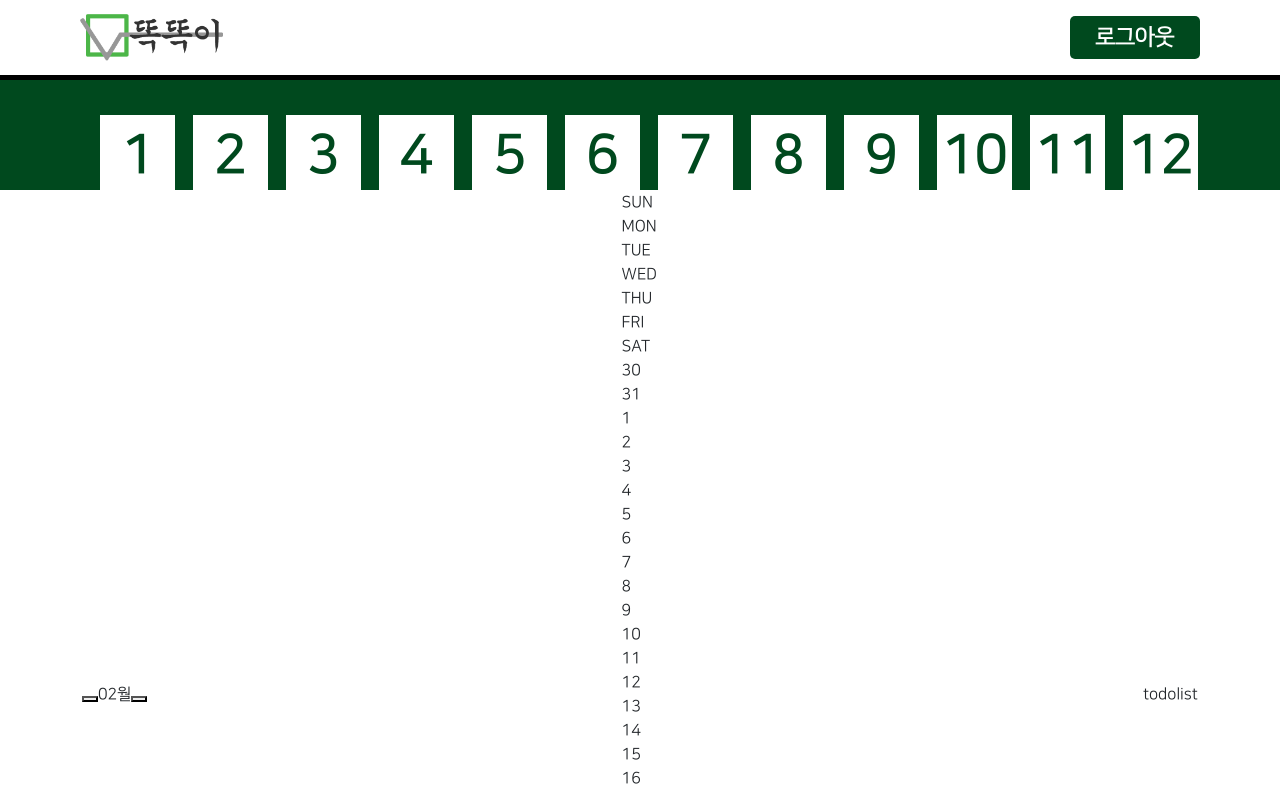
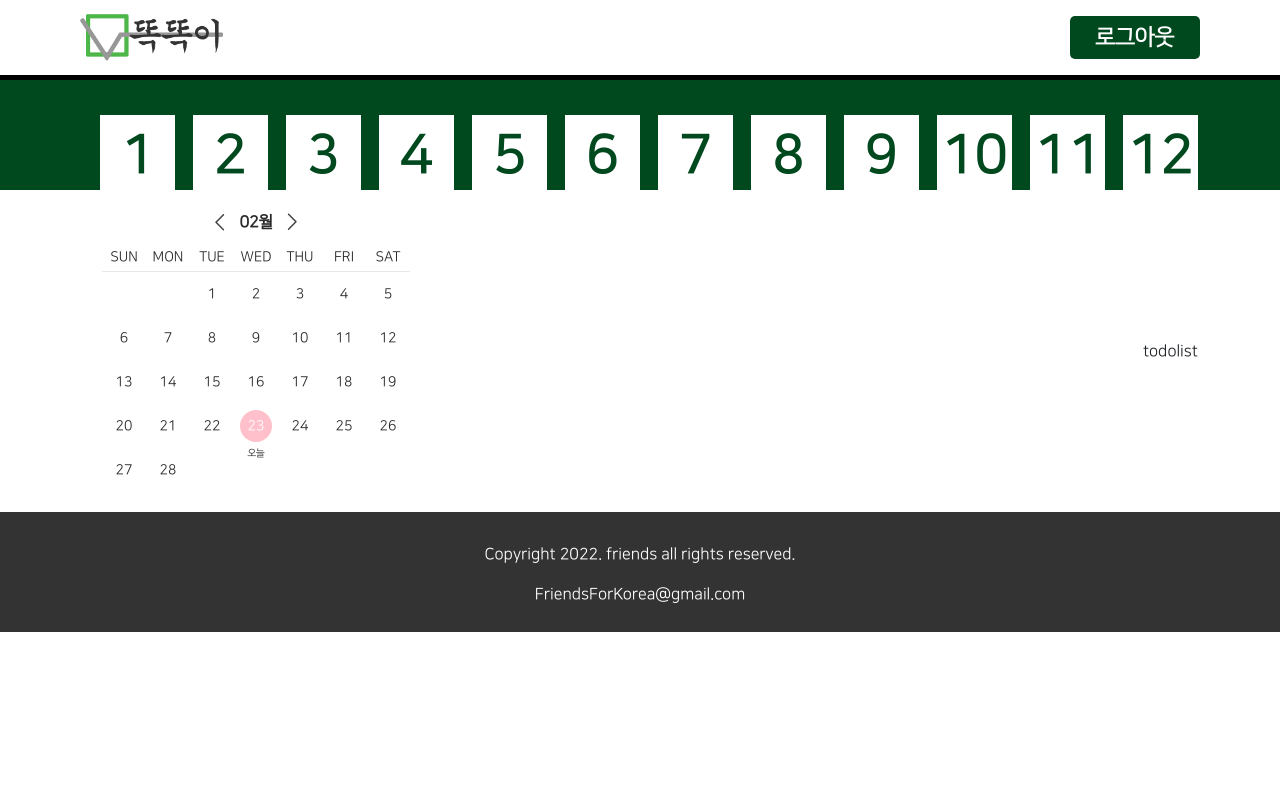
Before and after one commit to EunSungMoon/smarty, a React (Create React App) app: page /smarty in a window 1280 px wide. Shown: the top 794 px of the page. Built offline with nearby package versions, Linux system fonts and the light colour scheme.

Commit message:
캘린더 디자인

```diff
--- a/src/App.tsx
+++ b/src/App.tsx
@@ -5,6 +5,7 @@ import Header from './Components/layout/Header';
 import Footer from './Components/layout/Footer';
 import LoginJoin from './Pages/LoginJoin';
 import Board from './Components/layout/Board';
+import Month from "./Components/calendar/Month";
 
 function App() {
   return (
@@ -17,6 +18,7 @@ function App() {
             </Route>
             <>
               <Header />
+              <Month />
               <Route path='/smarty'>
                 <Board />
               </Route>
--- a/src/Components/calendar/Calendar.tsx
+++ b/src/Components/calendar/Calendar.tsx
@@ -24,7 +24,7 @@ const Calendar = () => {
 
     for (let week = startWeek; week <= endWeek; week++) {
       calender.push(
-        <div className="rows" key={week}>
+        <div className="oneweek" key={week}>
           {Array(7).fill(0).map((n, i) => {
             let current = viewDate.startOf('week').week(week).add(n + i, 'day');
             if (viewDate.format('MM') === '12') {
@@ -64,17 +64,16 @@ const Calendar = () => {
     }
   }
 
-
   return (
-    <>
+    <section id="calendar">
       <div className="currentMonth">
-        <button className='previous_icon' onClick={() => changegeMonth(viewDate, 'subtract')}></button>
+        <button className='previous_icon button' onClick={() => changegeMonth(viewDate, 'subtract')}></button>
         <span className="thisMonth">{viewDate.format("MM")}월</span>
-        <button className='next_icon' onClick={() => changegeMonth(viewDate, 'add')}></button>
+        <button className='next_icon button' onClick={() => changegeMonth(viewDate, 'add')}></button>
       </div>
 
       <div className="calendarWrap">
-        <div className="dayofWeek">
+        <div className="dayofWeek oneweek">
           <div className="box"><span className="text">SUN</span></div>
           <div className="box"><span className="text">MON</span></div>
           <div className="box"><span className="text">TUE</span></div>
@@ -85,7 +84,7 @@ const Calendar = () => {
         </div>
         {createCalendar()}
       </div>
-    </>
+    </section>
   )
 }
 
--- a/src/Components/calendar/Month.tsx
+++ b/src/Components/calendar/Month.tsx
@@ -1,6 +1,7 @@
-import dayjs from 'dayjs';
+export default function Month() {
+  const dayjs = require('dayjs');
 
-export default function Month() {
+
   return (
     <section id='monthWrap'>
       <div className="container monthList">
--- a/src/Components/layout/Board.tsx
+++ b/src/Components/layout/Board.tsx
@@ -1,15 +1,12 @@
-import Month from "../calendar/Month";
+
 import Calendar from '../calendar/Calendar';
 import TodoList from '../todolist/TodoList';
 
 export default function Board() {
   return (
-    <main>
-      <Month />
-      <section id='calendarWrap' className="container">
-        <Calendar />
-        <TodoList />
-      </section>
+    <main id='calendarWrap' className="container">
+      <Calendar />
+      <TodoList />
     </main>
   )
 }
--- a/src/Components/todolist/TodoList.tsx
+++ b/src/Components/todolist/TodoList.tsx
@@ -1,7 +1,7 @@
 export default function TodoList(){
   return(
-    <article>
+    <section>
       todolist
-    </article>
+    </section>
   )
 }
--- a/src/Hooks/useJoin.tsx
+++ b/src/Hooks/useJoin.tsx
@@ -6,12 +6,12 @@ import { validateValues } from '../models/validate';
 export interface joinValues {
   initialValues: validateValues;
   onSubmit: any;
-  validate: any;
+  validate:any
 }
 
 export default function useJoin({ initialValues, onSubmit, validate }: joinValues) {
   const [values, setValues] = useState(initialValues);
-  const [errors, setErrors] = useState<any>({}); //타입 지정 필요
+  const [errors, setErrors] = useState({}); //타입 지정 필요
   const [submitting, setSubmitting] = useState(false);
 
   const history = useHistory();
--- a/src/Styles/components/_calendar.scss
+++ b/src/Styles/components/_calendar.scss
@@ -0,0 +1,88 @@
+#calendar {
+  .currentMonth {
+    @include display(center);
+    margin: 20px;
+    .thisMonth {
+      font-weight: 700;
+      color: #292929;
+      line-height: 24px;
+    }
+    .button {
+      width: 24px;
+      height: 24px;
+      margin: 0 8px;
+      border: none;
+    }
+    .previous_icon {
+      background: url("../images/previous_arrow.svg") center no-repeat;
+    }
+    .next_icon {
+      background: url("../images/next_arrow.svg") center no-repeat;
+    }
+  }
+  .calendarWrap {
+    text-align: center;
+    margin: 20px;
+    .oneweek {
+      @include display(space-between);
+      cursor: pointer;
+      width: 100%;
+    }
+    .dayofWeek {
+      height: 18px;
+      border-bottom: 1px solid #e8e8e8;
+    }
+    .box {
+      width: 32px;
+      height: 32px;
+      margin: 6px 6px;
+      font-size: 14px;
+      .text {
+        position: static;
+        color: #292929;
+        width: 32px;
+        height: 32px;
+      }
+      .day {
+        position: relative;
+        @include display(center);
+        width: 32px;
+        height: 32px;
+      }
+      .selected {
+        width: 32px;
+        height: 32px;
+        border-radius: 50%;
+        background: pink;
+        font-weight: 700;
+        color: #fff;
+      }
+      .today {
+        border-radius: 50%;
+        font-weight: 500;
+        background: pink;
+        color: #fff;
+      }
+      .isSelected {
+        position: relative;
+        color: pink;
+        font-size: 10px;
+        font-weight: 400;
+      }
+      .isToday {
+        position: relative;
+        color: #292929;
+        font-size: 10px;
+        font-weight: 400;
+      }
+      .none {
+        display: none;
+      }
+      .holiday,
+      .grayed {
+        color: #484848;
+        pointer-events: none;
+      }
+    }
+  }
+}
```
Also changed, not shown: 1 other file (tests, documents, lock files or other folders).
